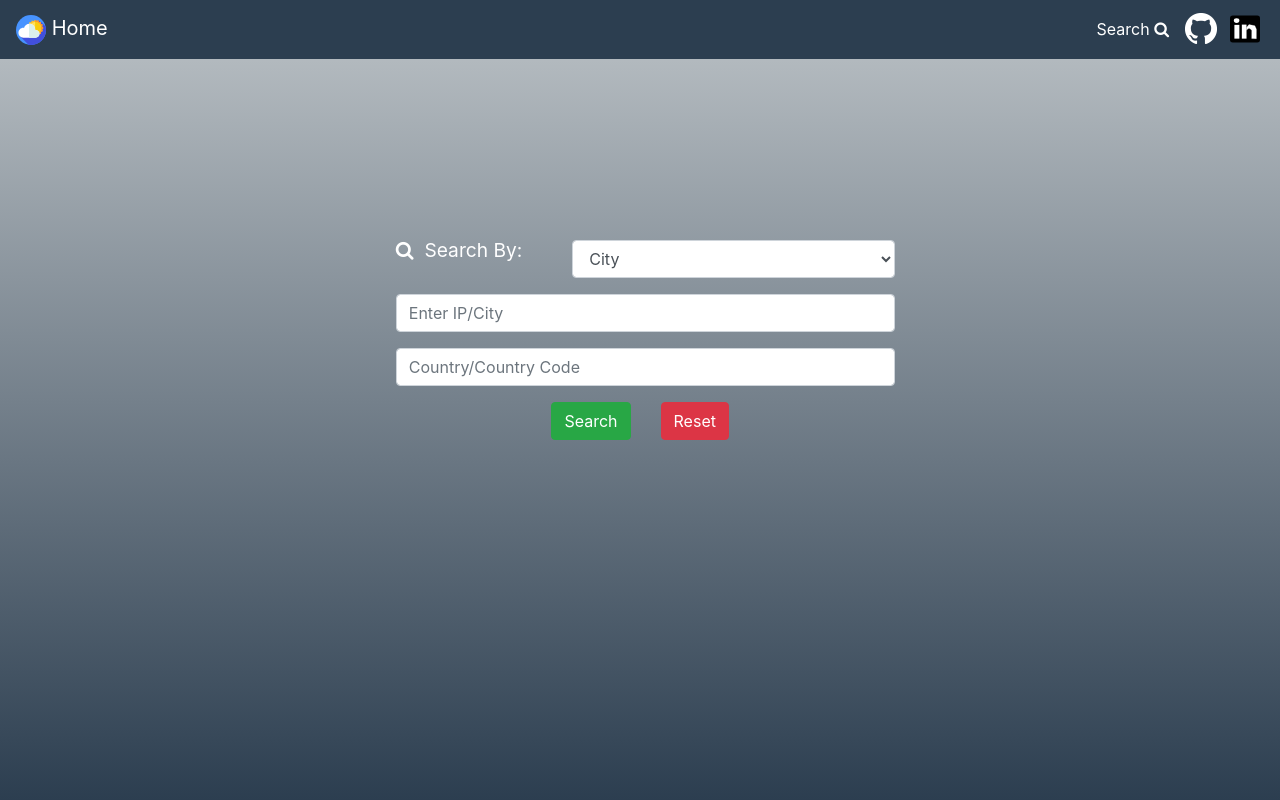
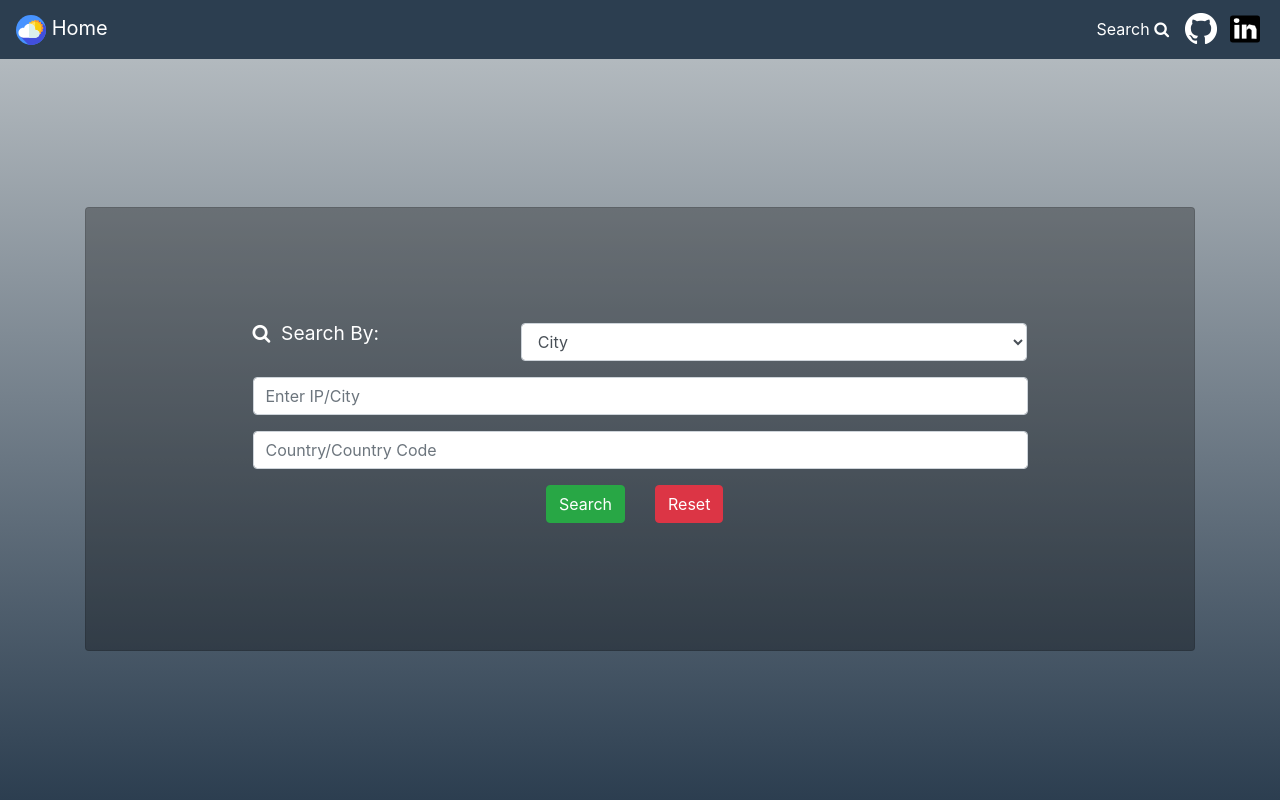
Before and after one commit to sukanta-27/OneStopWeather, a Flask app: page /search in a window 1280 px wide. Run offline with Flask 2, Linux system fonts and the light colour scheme; some libraries are stand-ins or nearby versions.

Commit message:
Add bootstrap card

```diff
--- a/static/style.css
+++ b/static/style.css
@@ -1,6 +1,5 @@
 body {
     font-family: 'Lato' sans-serif;
-    /* background-image: url('/static/assets/bg_image.jpg'); */
     background-size: cover;
     background-position: top center;
 }
@@ -20,9 +19,14 @@ body {
     display: flex;
     flex-direction: column;
     align-items: center;
-    margin-top: 12%;
     text-align: center;
     justify-content: center;
+
+    /* For card */
+    background-color: rgba(0,0,0,0.3);
+    width: 24rem;
+    margin: auto;
+    padding-top: 2rem;
 }
 
 .city_name {
@@ -73,9 +77,11 @@ ul li a {
 }
 
 .form_container {
-    width: 45%;
-    margin-top: 16%;
-    margin-left: 28%;
+    background-color: rgba(0,0,0,0.3);
+    padding-top: 10%;
+    padding-bottom: 10%;
+    padding-left: 15%;
+    padding-right: 15%;
 }
 
 select {
--- a/templates/index.html
+++ b/templates/index.html
@@ -2,8 +2,8 @@
 
 {% block content %}
 
-    <div class="weatherResult">
-
+    <div class="weatherResult card">
+        <img src="/static/assets/cloudy.svg" alt="" height="50px" width="auto">
         <div class="city_name">
             <p>
                 {{weather['name']}}
--- a/templates/search.html
+++ b/templates/search.html
@@ -1,8 +1,8 @@
 {% extends 'base.html' %}
 
 {% block content %}
-    <div class="container">
-        <div class="form_container">
+    <div class="container m-auto">
+        <div class="form_container card">
             <form method="POST" class="form">
                 <div class="form-group">
                     <div class="row">
```
